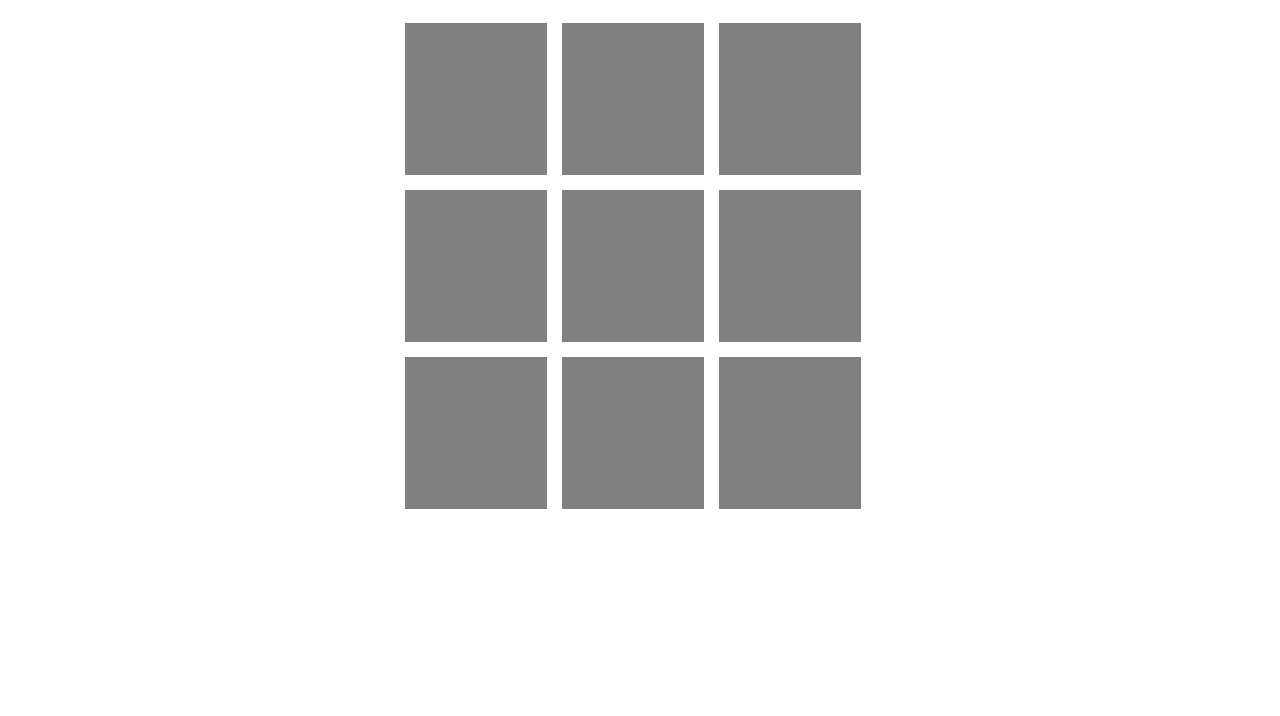
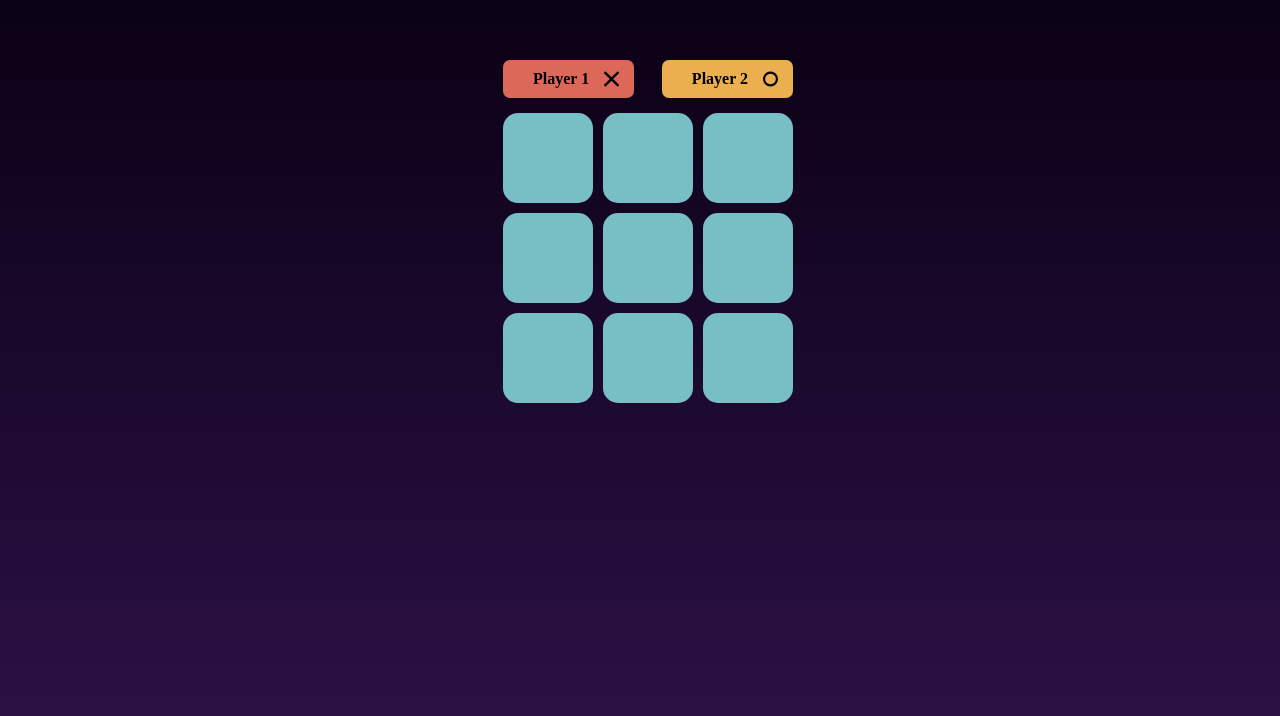
Before and after one commit to MaitreyaSahu/TicTacToe, a plain HTML site: page index.html in a window 1280 px wide. Drawn offline with Linux system fonts and the light colour scheme.

Commit message:
ui chnage

```diff
--- a/index.html
+++ b/index.html
@@ -1,5 +1,6 @@
 <!DOCTYPE html>
 <html lang="en">
+
 <head>
     <meta charset="UTF-8">
     <meta name="viewport" content="width=device-width, initial-scale=1.0">
@@ -7,12 +8,20 @@
     <link rel="stylesheet" href="style.css">
 
 </head>
+
 <body>
     <div class="content">
         <div id="gameHead">
-
+            <div class="player1">
+                <div>Player 1</div>
+                <img src="/images/x.svg" alt="" class="playerIcon">
+            </div>
+            <div class="player2">
+                <div>Player 2</div>
+                <img src="/images/o.svg" alt="" class="playerIcon">
+            </div>
         </div>
-        <div id="gameZone">
+        <!-- <div id="gameZone">
             <table class="game-table">
                 <tbody>
                     <tr>
@@ -50,11 +59,33 @@
                     </tr>
                 </tbody>
             </table>
+        </div> -->
+
+        <div id="gameZone">
+            <div class="game-table">
+                <div class="tiles-row">
+                    <div class="tiles"></div>
+                    <div class="tiles"></div>
+                    <div class="tiles"></div>
+                </div>
+                <div class="tiles-row">
+                    <div class="tiles"></div>
+                    <div class="tiles"></div>
+                    <div class="tiles"></div>
+                </div>
+                <div class="tiles-row">
+                    <div class="tiles"></div>
+                    <div class="tiles"></div>
+                    <div class="tiles"></div>
+                </div>
+            </div>
         </div>
         <div id="gameDesc" >
-            <img src="./images/reload.svg" alt="Reload" class="reload" id="resetBtn">
+            <div class="reload" id="resetBtn">Reload</div>
+            <!-- <img src="./images/reload.svg" alt="Reload" class="reload" id="resetBtn">             -->
         </div>
     </div>
-    <script src="./script.js" ></script>
+    <script src="./script.js"></script>
 </body>
+
 </html>
--- a/script.js
+++ b/script.js
@@ -3,6 +3,11 @@
         var gameArr = Array(9).fill(0);
         var isCrossTurn = true;
         var isGameOver = false;
+
+        //reset grid colors
+        console.log(document.querySelectorAll('.crossed'));
+        document.querySelectorAll('.crossed').forEach(elem => elem.classList.remove('crossed'));
+        document.querySelectorAll('.circled').forEach(elem => elem.classList.remove('circled'));
 
         var resetBtn = document.getElementById("resetBtn");
         resetBtn.style.visibility="hidden";
@@ -36,7 +41,7 @@
                 //console.log(mark);
                 //console.log(isCrossTurn);
                 gameArr[index].appendChild(mark);
-
+                console.log(gameArr[index].classList.add(isCrossTurn ? 'crossed' : 'circled'));
                 isCrossTurn = !isCrossTurn;
                 checkResult();
             }
@@ -58,7 +63,7 @@
             [gameArrElm[2], gameArrElm[4], gameArrElm[6]].every(elem => gameArrElm[2] == elem && elem != null) //right to left
             ){
                 console.log("yeah");
-                runGame();
+                //runGame();
                 //document.querySelectorAll(".circle, .cross").cle
                 //alert("yeah");
                 resetBtn.style.visibility="visible";
--- a/style.css
+++ b/style.css
@@ -1,6 +1,40 @@
-.content{
-    width:500px;
-    margin: auto;
+body{
+  width: 100vw;
+  height: 100vh;
+  overflow: hidden;
+  display: flex;
+  justify-content: center;
+  margin-top: 50px;
+  background: linear-gradient(#0b0115, #31134e);
+}
+
+
+#gameHead{
+  box-sizing: border-box;
+  display: flex;
+  justify-content:space-between;
+  align-items: center;
+  margin: 10px 5px;
+}
+
+#gameHead div{
+  padding: 5px 15px;
+  border-radius: 7px;
+  display: flex;
+  justify-content: space-between;
+  font-weight: bold;
+}
+
+.playerIcon{
+  width: 15px;
+}
+
+.player1{
+  background-color: #dc685a;
+}
+
+.player2{
+  background-color: #ecaf4f;
 }
 
 .game-table{
@@ -8,26 +42,55 @@
     border-spacing: 15px;
 }
 
+.tiles-row{
+  display: flex;
+
+}
+
 .tiles{
+  display: flex;
+  justify-content: center;
+  align-items: center;
     height: 150px;
     width: 140px;
-    background-color:gray;
+    background-color:#78bec5;
+    border-radius: 15px;
+    cursor: pointer;
+    color: #fff;
+    height: 90px;
+    margin: 5px;
+    width: 90px;
+    transition: all 0.3s ease;
+
+}
+
+.crossed{
+  background-color: #dc685a;
+}
+
+.circled{
+  background-color: #ecaf4f;
 }
 
 .circle{
-    width: 100px;
-    padding: 20px;
+    width: 50%;
+    /* padding: 20px;
+    color: #3d4250; */
 }
 
 .cross{
-    width: 90px;
-    padding: 20px;
-    padding-left: 25px;
+    width: 50%;
+    /* padding: 20px;
+    padding-left: 25px; */
 }
 
 .reload{
-    width: 100px;
-    padding: 20px;
-    margin-left: 172px;
-    background-color: green;
+    width: 100%;
+    box-sizing: border-box;
+    padding: 10px;
+    margin: 10px 0;
+    border-radius: 7px;
+    background-color: #78bec5;
+    text-align: center;
+    font-weight: bold;
 }
```
